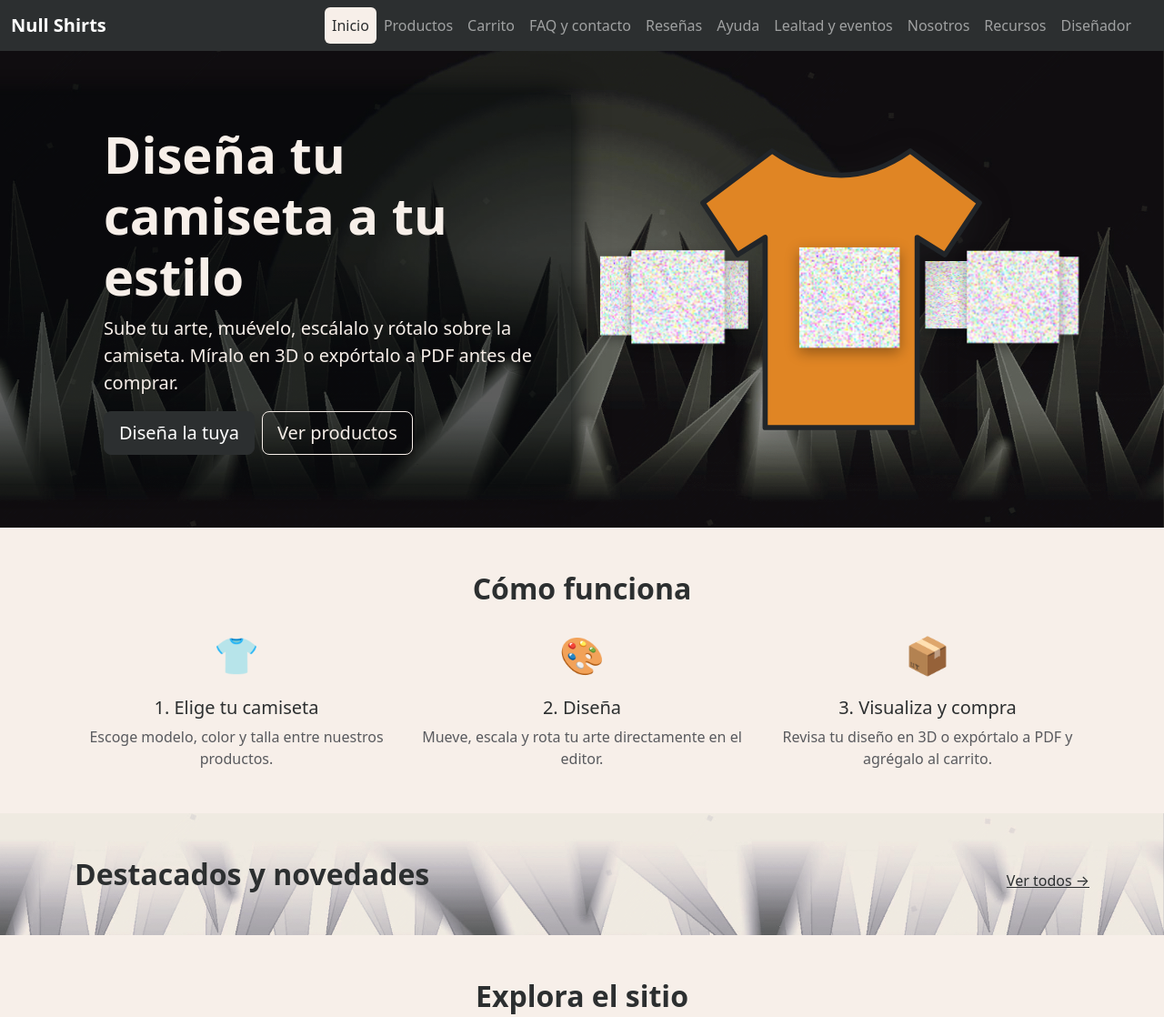
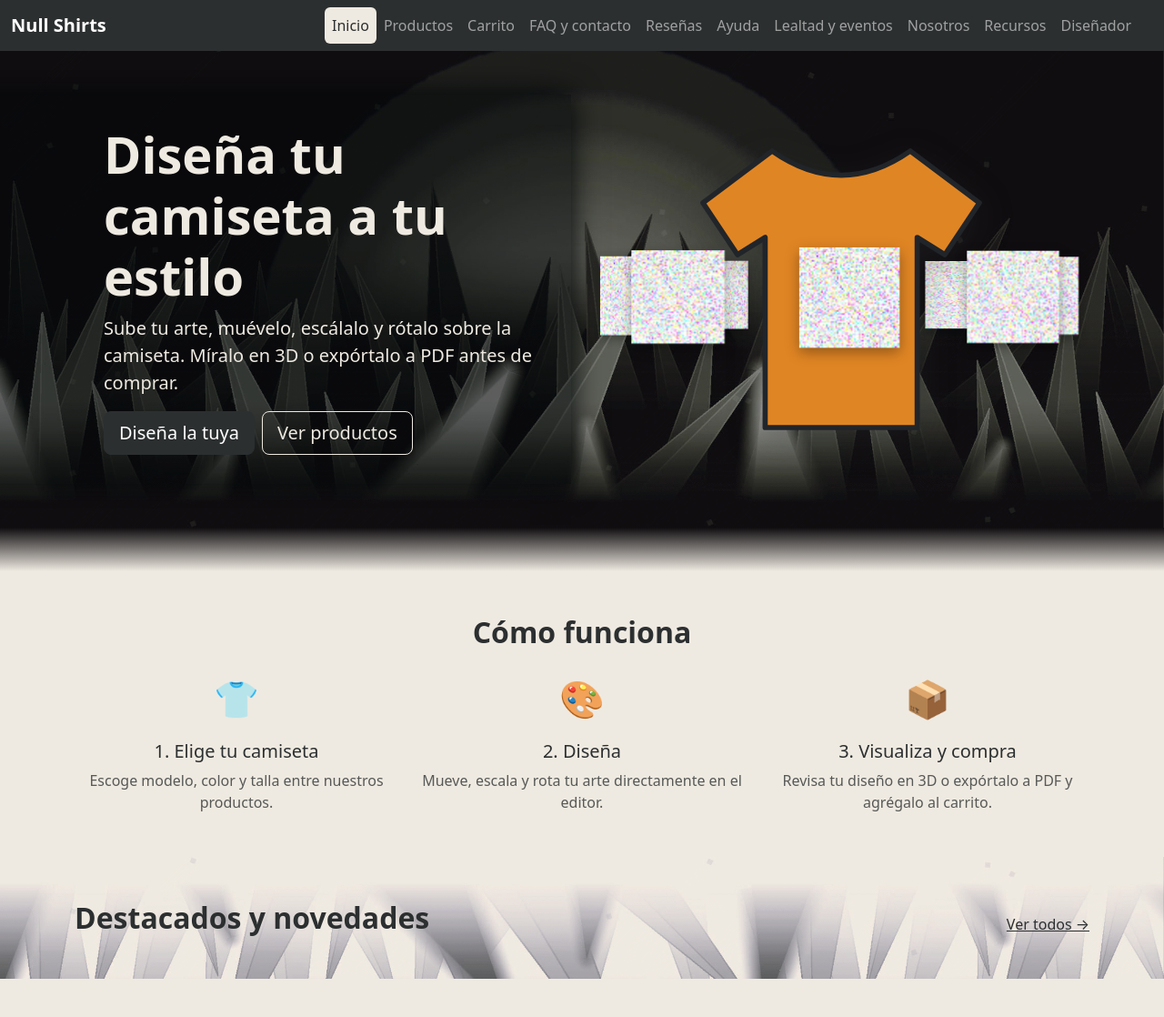
Before and after one commit to Luedalsa/Proyecto_Camisetas, a website built with Parcel: page index.html in a window 1280 px wide. Shown: the top 1118 px of the page at 91% size. Built offline with nearby package versions, Linux system fonts and the light colour scheme; no server answers.

Commit message:
Refina estilos de la sección Cómo funciona
Se agregó un separador visual entre el hero y la sección "Cómo funciona", junto con una nueva capa de canvas para partículas y estilos dedicados de fondo/contraste. También se ajustó el tono base `--seashell` para armonizar la paleta y se simplificaron los párrafos de los pasos para que hereden el nuevo color de texto.

```diff
--- a/css/index.css
+++ b/css/index.css
@@ -27,8 +27,28 @@
   --bs-btn-hover-color: var(--graphite);
 }
 
+.separador-como-funciona {
+  height: 3rem;
+  background: linear-gradient(180deg, #100d10 0%, var(--seashell) 100%);
+}
+
 .paso-icono,
 .acceso-icono { font-size: 2.5rem; }
+
+.como-funciona {
+  position: relative;
+  overflow: hidden;
+  background: var(--seashell);
+  color: var(--graphite);
+}
+.como-funciona-particulas {
+  position: absolute;
+  inset: 0;
+  width: 100%;
+  height: 100%;
+  pointer-events: none;
+}
+.como-funciona p { color: rgba(44, 47, 48, .78); }
 
 .destacados-section {
   background: url("../img/BG.png") center top / cover no-repeat;
--- a/css/styles.css
+++ b/css/styles.css
@@ -254,7 +254,7 @@ body {
 main { flex: 1; }
 /* ===== Paleta ===== */
 :root {
-  --seashell: #f7efe9;
+  --seashell: #efeae1;
   --cool-steel: #a29e9b;
   --rosy-granite: #8a8d93;
   --charcoal: #595a5e;
--- a/index.html
+++ b/index.html
@@ -102,25 +102,29 @@
     </div>
   </section>
 
+  <!-- Separador visual entre el hero y "Cómo funciona" -->
+  <div class="separador-como-funciona" aria-hidden="true"></div>
+
   <!-- 2. CÓMO FUNCIONA -->
-  <section class="py-5" aria-labelledby="como-titulo">
-    <div class="container">
+  <section class="como-funciona py-5" aria-labelledby="como-titulo">
+    <canvas class="como-funciona-particulas" aria-hidden="true"></canvas>
+    <div class="container position-relative">
       <h2 id="como-titulo" class="text-center fw-bold mb-4">Cómo funciona</h2>
       <div class="row g-4 text-center">
         <div class="col-md-4">
           <div class="paso-icono" aria-hidden="true">👕</div>
           <h3 class="h5 mt-3">1. Elige tu camiseta</h3>
-          <p class="text-secondary mb-0">Escoge modelo, color y talla entre nuestros productos.</p>
+          <p class="mb-0">Escoge modelo, color y talla entre nuestros productos.</p>
         </div>
         <div class="col-md-4">
           <div class="paso-icono" aria-hidden="true">🎨</div>
           <h3 class="h5 mt-3">2. Diseña</h3>
-          <p class="text-secondary mb-0">Mueve, escala y rota tu arte directamente en el editor.</p>
+          <p class="mb-0">Mueve, escala y rota tu arte directamente en el editor.</p>
         </div>
         <div class="col-md-4">
           <div class="paso-icono" aria-hidden="true">📦</div>
           <h3 class="h5 mt-3">3. Visualiza y compra</h3>
-          <p class="text-secondary mb-0">Revisa tu diseño en 3D o expórtalo a PDF y agrégalo al carrito.</p>
+          <p class="mb-0">Revisa tu diseño en 3D o expórtalo a PDF y agrégalo al carrito.</p>
         </div>
       </div>
     </div>
```
